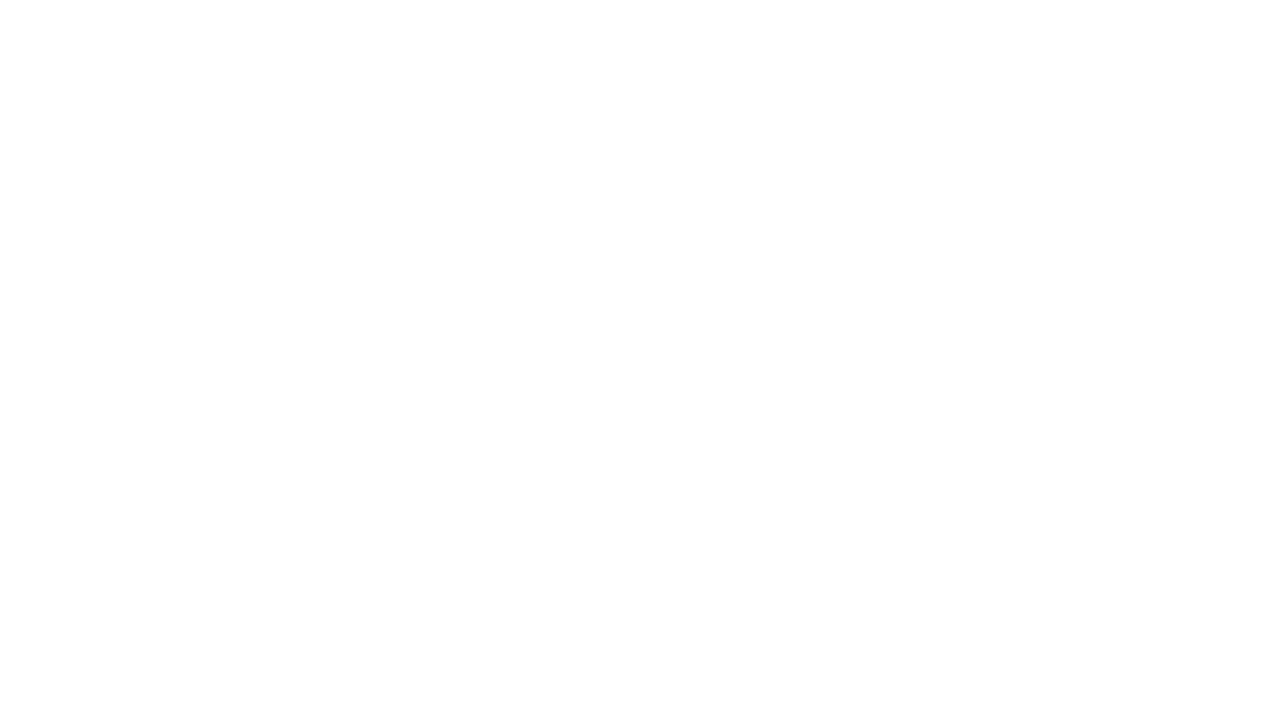
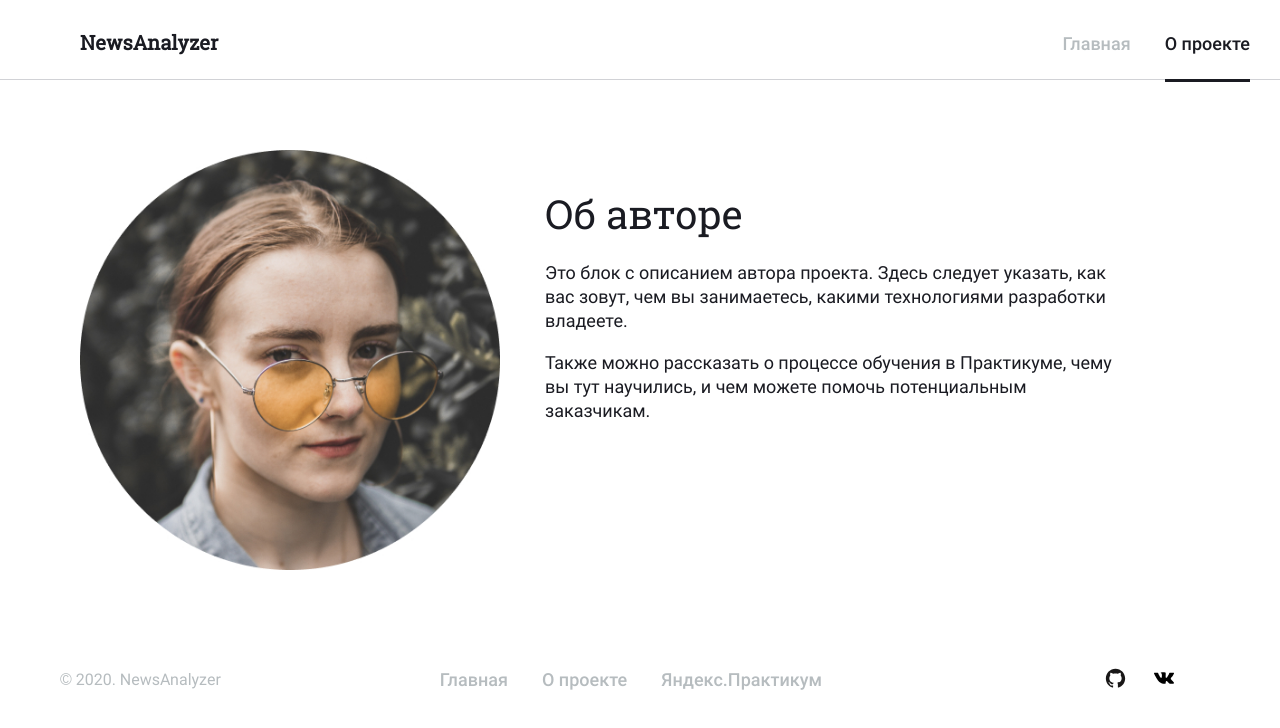
Before and after one commit to 4lukyanov/NewsAnalyzer, a website built with webpack: page src/about.html in a window 1280 px wide. Built offline with nearby package versions, Linux system fonts and the light colour scheme.

Commit message:
about: header + footer + about

```diff
--- a/src/about.html
+++ b/src/about.html
@@ -1,9 +1,55 @@
 <!DOCTYPE html>
 <html lang="ru">
   <head>
-    <meta charset="UTF-8" />
-    <meta name="viewport" content="width=device-width, initial-scale=1.0" />
-    <title>About</title>
+    <meta charset="UTF-8">
+    <meta name="viewport" content="width=device-width, initial-scale=1.0">
+    <meta http-equiv="X-UA-Compatible" content="ie=edge">
+    <title>О проекте</title>
+    <meta name="description" content="News Analyzer - о проекте.">
+    <link rel="shortcut icon" href="<%=require('./images/favicon.png').default%>">
+    <link rel="stylesheet" href="<%=htmlWebpackPlugin.files.chunks.main.css %>">
   </head>
-  <body></body>
+  <body>
+    <div class="root">
+      <header class="header header_dark">
+        <a href="index.html" class="logo logo_dark" title="Перейти на главную" alt="Перейти на главную">NewsAnalyzer</a>
+        <ul class="menu menu_top">
+            <li class="menu__item menu__item_dark menu__item_top"><a href="index.html">Главная</a></li>
+            <li class="menu__item menu__item_dark menu__item_top menu__item_active-dark"><a href="#">О проекте</a></li>
+        </ul>
+      </header>
+
+      <main class="main">
+        <section class="clients"></section>
+
+        <section class="technologies"></section>
+
+        <section class="about">
+          <img src="<%=require('./images/author.jpg').default%>" alt="A.Lukyanov" class="about__photo">
+          <div class="about__container">
+              <h2 class="about__title">Об авторе</h2>
+              <p class="about__text">Это блок с описанием автора проекта. Здесь следует указать, как вас зовут, чем вы занимаетесь, какими технологиями разработки владеете.</p>
+              <p class="about__text">Также можно рассказать о процессе обучения в Практикуме, чему вы тут научились, и чем можете помочь потенциальным заказчикам.</p>
+          </div>
+        </section>
+
+        <section class="github"></section>
+
+      </main>
+
+      <footer class="footer">
+        <p class="footer__copyright">© 2020. NewsAnalyzer</p>
+        <ul class="menu menu_bottom">
+            <li class="menu__item menu__item_bottom"><a href="index.html">Главная</a></li>
+            <li class="menu__item menu__item_bottom"><a href="about.html">О проекте</a></li>
+            <li class="menu__item menu__item_bottom"><a href="https://praktikum.yandex.ru/" target="_blank">Яндекс.Практикум</a></li>
+        </ul>
+        <ul class="footer__social">
+            <li><a href="https://github.com/4lukyanov" target="_blank"><img class="footer__social-icon" src="<%=require('./images/github.svg').default%>" alt="GitHub"></a></li>
+            <li><a href="https://vk.com/lukyanov_4" target="_blank"><img class="footer__social-icon" src="<%=require('./images/vk.svg').default%>" alt="VK"></a></li>
+        </ul>
+    </footer>
+    </div>
+  </body>
+  <script src="<%= htmlWebpackPlugin.files.chunks.main.entry %>"></script>
 </html>
--- a/src/blocks/menu/__item/_active/menu__item_active.css
+++ b/src/blocks/menu/__item/_active/menu__item_active.css
@@ -1,4 +1,9 @@
-.menu__item_active {
+.menu .menu__item_active-light a {
   color: #fff;
   border-bottom: solid 3px #fff;
 }
+
+.menu .menu__item_active-dark a {
+  color: #1A1B22;
+  border-bottom: solid 3px #1A1B22;
+}
--- /dev/null
+++ b/src/blocks/menu/__item/_dark/menu__item_dark.css
@@ -0,0 +1,12 @@
+/* .menu__item_dark a{
+  color:#B6BCBF;
+} */
+
+.menu__item_dark:hover a {
+  color:#1A1B22;
+}
+
+.menu__item_active_dark a {
+  color: #1A1B22;
+  border-bottom: solid 3px #1A1B22;
+}
--- a/src/blocks/menu/__item/menu__item.css
+++ b/src/blocks/menu/__item/menu__item.css
@@ -1,6 +1,7 @@
 @import url(./_active/menu__item_active.css);
 @import url(./_bottom/menu__item_bottom.css);
 @import url(./_top/menu__item_top.css);
+@import url(./_dark/menu__item_dark.css);
 
 .menu__item {
   margin-left: 34px;
@@ -16,6 +17,7 @@
   height: 70px;
   align-items: center;
   display: flex;
+  color: #B6BCBF;
 }
 
 @media screen and (max-width: 1024px) {
```
Also changed, not shown: src/analitics.html (+10 -4 lines), src/index.html (+1 -1 lines).
